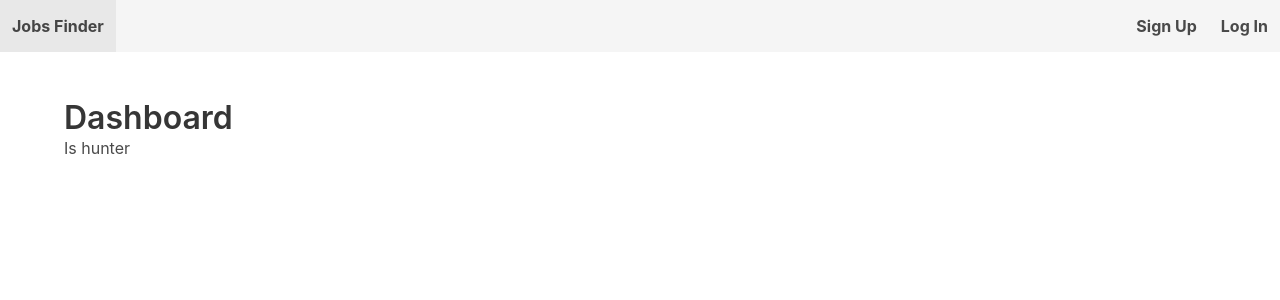
After one commit to MohamedAbdelmagid/jobs-finder, a Django app: template templates/profiles/dashboard.html in a window 1280 px wide. The commit adds this page. Shown: the top 300 px of the page. Run offline with Django 3.2, Linux system fonts and the light colour scheme; the template is opened without the code that fills it, so the values that code supplies are empty.

Commit message:
Add user dashboard

```diff
--- a/config/urls.py
+++ b/config/urls.py
@@ -19,5 +19,6 @@ from django.urls import path, include
 urlpatterns = [
     path('admin/', admin.site.urls),
     path('', include('apps.core.urls')),
-    path('jobs', include('apps.jobs.urls')),
+    path('', include('apps.profiles.urls')),
+    path('jobs/', include('apps.jobs.urls')),
 ]
--- a/templates/partials/_navbar.html
+++ b/templates/partials/_navbar.html
@@ -8,6 +8,7 @@
   <div class="navbar-menu">
     <div class="navbar-end">
       {% if user.is_authenticated %}
+      <a href="{% url 'dashboard' %}" class="navbar-item"><strong>{{ user.username | capfirst }}</strong></a>
       <a href="{% url 'logout' %}" class="navbar-item"><strong>Log Out</strong></a>
       {% else %}
       <a href="{% url 'signup' %}" class="navbar-item"><strong>Sign Up</strong></a>
--- /dev/null
+++ b/templates/profiles/dashboard.html
@@ -0,0 +1,11 @@
+{% extends 'base.html' %}
+{% block content %}
+  <h2 class="title">Dashboard</h2>
+
+  {% if profile.is_employer %}
+    Is employer
+  {% else %}
+    Is hunter
+  {% endif %}
+
+{% endblock content %}
```
Also changed, not shown: apps/profiles/urls.py (added, +8 -0 lines), apps/profiles/views.py (added, +8 -0 lines).
